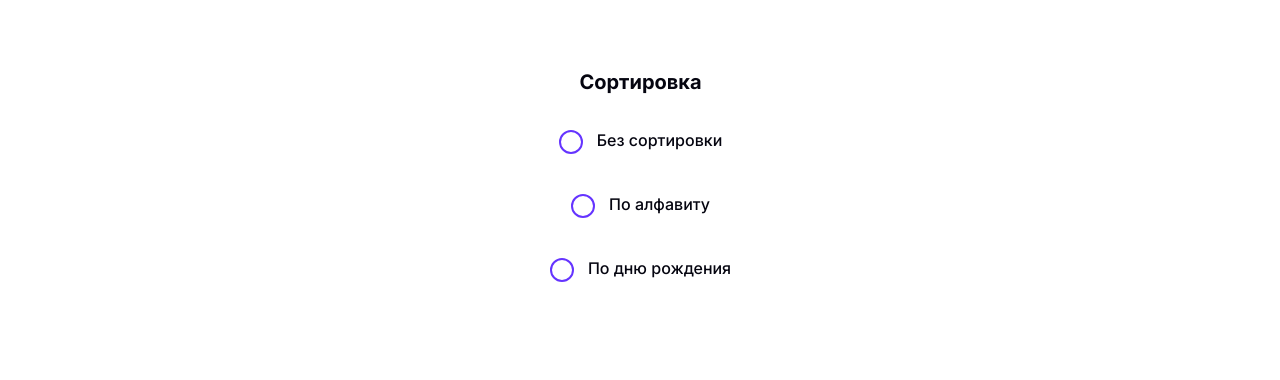
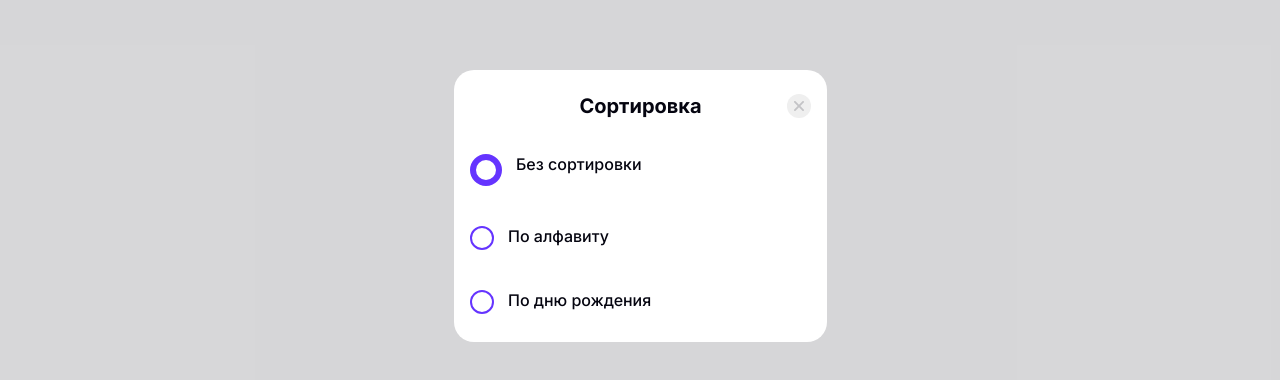
Before and after one commit to MrSergeySavenko/company-people-datatable, a React (Create React App) app: page / in a window 1280 px wide. Both pictures are taken after a click on the button 1241 px from the left and 98 px from the top of the page. Shown: the part 210-590 px from the top of the page. Built offline with nearby package versions, Linux system fonts and the light colour scheme; no server answers.

Commit message:
Сделал поиск, пока не работает при поиске переключение сортировок, надо поменять два экшена для исправной работы

```diff
--- a/src/__data__/store/reducers/peopleData.ts
+++ b/src/__data__/store/reducers/peopleData.ts
@@ -1,5 +1,5 @@
 import { createSlice, Draft, PayloadAction } from '@reduxjs/toolkit';
-import { IData, IDataState } from '../../models/coPeopleDataModels';
+import { IData, IDataState, IItemsData } from '../../models/coPeopleDataModels';
 
 const initialState: IDataState = {
     data: null,
@@ -24,6 +24,13 @@ const initialState: IDataState = {
     window: false,
     sortingName: 'all',
     sortData: null,
+    activeSorting: '',
+    sortingArray: [
+        { type: '', text: 'Без сортировки' },
+        { type: 'name', text: 'По алфавиту' },
+        { type: 'date', text: 'По дню рождения' },
+    ],
+    inputQuery: '',
 };
 
 export const peopleDataSlice = createSlice({
@@ -38,6 +45,9 @@ export const peopleDataSlice = createSlice({
         },
         dataFetchSuccess(state: Draft<IDataState>, action: PayloadAction<IData>) {
             return { ...state, isLoading: false, data: action.payload };
+        },
+        dataSerch(state, action: PayloadAction<IData>) {
+            return { ...state, data: action.payload };
         },
         getActiveId(state, action: PayloadAction<number>) {
             return { ...state, activeId: action.payload };
@@ -73,6 +83,12 @@ export const peopleDataSlice = createSlice({
         changeSortWindow(state: Draft<IDataState>) {
             return { ...state, window: !state.window };
         },
+        changeData(state, action: PayloadAction<string>) {
+            return { ...state, activeSorting: action.payload };
+        },
+        setQuery(state, action: PayloadAction<string>) {
+            return { ...state, inputQuery: action.payload };
+        },
     },
 });
 
--- /dev/null
+++ b/src/components/ModalSortChanger/ModalSortChanger.style.ts
@@ -0,0 +1,32 @@
+import styled from '@emotion/styled';
+
+export const SSortWrapper = styled('div')(() => ({
+    display: 'flex',
+    flexDirection: 'row',
+    marginBottom: '40px',
+
+    '&:last-child': {
+        marginBottom: '0',
+    },
+}));
+
+interface SIProp {
+    activeType: boolean;
+}
+
+export const SCercal = styled('div')(({ activeType }: SIProp) => ({
+    width: '20px',
+    height: '20px',
+    border: activeType ? '6px solid rgb(101, 52, 255);' : '2px solid rgb(101, 52, 255)',
+    borderRadius: '50%',
+    marginRight: '14px',
+}));
+
+export const SText = styled('p')(() => ({
+    color: 'rgb(5, 5, 16)',
+    fontFamily: 'Inter',
+    fontSize: '16px',
+    fontWeight: '500',
+    lineHeight: '20px',
+    letterSpacing: '0px',
+}));
--- /dev/null
+++ b/src/components/ModalSortChanger/ModalSortChanger.tsx
@@ -0,0 +1,27 @@
+import React from 'react';
+import { SCercal, SSortWrapper, SText } from './ModalSortChanger.style';
+import { useDispatch } from 'react-redux';
+import { peopleDataSlice } from '../../__data__/store/reducers';
+
+interface IProps {
+    children: string;
+    activeType: boolean;
+    type: string;
+}
+
+export const ModalSortChanger: React.FC<IProps> = ({ children, activeType, type }) => {
+    const dispatch = useDispatch();
+
+    const activateSorting = () => {
+        if (!activeType) {
+            return dispatch(peopleDataSlice.actions.changeData(type));
+        }
+    };
+
+    return (
+        <SSortWrapper onClick={activateSorting}>
+            <SCercal activeType={activeType} />
+            <SText>{children}</SText>
+        </SSortWrapper>
+    );
+};
--- a/src/components/ModalWindow/ModalWindow.module.scss
+++ b/src/components/ModalWindow/ModalWindow.module.scss
@@ -1,7 +1,14 @@
+.allWrapper {
+    position: absolute;
+    width: 100vw;
+    height: 100vh;
+    background-color: rgba(5, 5, 16, 0.16);
+}
+
 .wrapper {
     position: absolute;
     width: 341px;
-    padding: 0 16px;
+    padding: 24px 16px 28px 16px;
     display: flex;
     flex-direction: column;
     justify-content: center;
@@ -14,9 +21,12 @@
 }
 
 .headerWrapper {
+    position: relative;
     display: flex;
     flex-direction: row;
     margin-bottom: 36px;
+    width: 100%;
+    justify-content: center;
 }
 
 .header {
@@ -25,6 +35,28 @@
     font-size: 20px;
     font-weight: 600;
     line-height: 24px;
+}
+
+.closeButton {
+    position: absolute;
+    width: 24px;
+    height: 24px;
+    border-radius: 12px;
+    display: flex;
+    justify-content: center;
+    align-items: center;
+    background-image: url('../../../public/CloseImg.svg');
+    background-repeat: no-repeat;
+    background-position: center;
+    right: 0;
+    border: none;
+}
+
+.allSortingWrapper {
+    width: 100%;
+    display: flex;
+    flex-direction: column;
+    justify-content: flex-start;
 }
 
 .sortWrapper {
--- a/src/components/ModalWindow/ModalWindow.tsx
+++ b/src/components/ModalWindow/ModalWindow.tsx
@@ -1,23 +1,41 @@
-import React from 'react';
+import React, { useState } from 'react';
 import styles from './ModalWindow.module.scss';
+import { useDispatch, useSelector } from 'react-redux';
+import { RootState } from '../../__data__/store/store';
+import { peopleDataSlice } from '../../__data__/store/reducers';
+import { ModalSortChanger } from '../ModalSortChanger/ModalSortChanger';
+import { ITypeOfSort } from '../../__data__/models/coPeopleDataModels';
 
 export const ModalWindow: React.FC = () => {
+    const { window, activeSorting, sortingArray } = useSelector((state: RootState) => state.coPeopleData);
+
+    const getActiveType = (type: string) => (type === activeSorting ? true : false);
+
+    const renderTypeOfSorting = () =>
+        sortingArray.map((typeItem: ITypeOfSort) => {
+            return (
+                <ModalSortChanger type={typeItem.type} activeType={getActiveType(typeItem.type)}>
+                    {typeItem.text}
+                </ModalSortChanger>
+            );
+        });
+
+    const dispatch = useDispatch();
+
     return (
-        <div className={styles.wrapper}>
-            <div className={styles.headerWrapper}>
-                <p className={styles.header}>Сортировка</p>
-            </div>
-            <div className={styles.sortWrapper}>
-                <div className={styles.cercal} />
-                <p className={styles.text}>Без сортировки</p>
-            </div>
-            <div className={styles.sortWrapper}>
-                <div className={styles.cercal} />
-                <p className={styles.text}>По алфавиту</p>
-            </div>
-            <div className={styles.sortWrapper}>
-                <div className={styles.cercal} />
-                <p className={styles.text}>По дню рождения</p>
+        <div
+            className={styles.allWrapper}
+            onClick={() => dispatch(peopleDataSlice.actions.changeSortWindow())}
+        >
+            <div className={styles.wrapper} onClick={(e) => e.stopPropagation()}>
+                <div className={styles.headerWrapper}>
+                    <p className={styles.header}>Сортировка</p>
+                    <button
+                        className={styles.closeButton}
+                        onClick={() => dispatch(peopleDataSlice.actions.changeSortWindow())}
+                    />
+                </div>
+                <div className={styles.allSortingWrapper}>{renderTypeOfSorting()}</div>
             </div>
         </div>
     );
--- a/src/components/PeopleInfoBlok/PeopleInfoBlok.tsx
+++ b/src/components/PeopleInfoBlok/PeopleInfoBlok.tsx
@@ -6,9 +6,48 @@ import { PepleInfoItem } from '../PeopleInfoItem/PeopleInfoItem';
 import styles from './PeopleInfoBlock.module.scss';
 
 export const PepleInfoBlok: React.FC = () => {
-    const { data, sortData } = useSelector((state: RootState) => state.coPeopleData);
+    const { data, sortData, inputQuery } = useSelector((state: RootState) => state.coPeopleData);
+
+    const findInObj = (query: string) => {
+        const arr: any = [];
+        let counter = 0;
+        data?.items.forEach((item: IItemsData) => {
+            counter = 1;
+            Object.values(item).map((strItem: string) => {
+                if (
+                    strItem !== ('true' || 'false') &&
+                    typeof strItem === 'string' &&
+                    strItem.length < 15 &&
+                    counter === 1
+                ) {
+                    if (strItem?.indexOf(query) !== -1 || undefined) {
+                        counter = 0;
+                        arr.push(item);
+                    }
+                }
+            });
+        });
+        console.log(arr);
+        return arr;
+    };
+
+    useEffect(() => {
+        findInObj(inputQuery);
+    }, [inputQuery]);
 
     const peopleRender = () => {
+        if (inputQuery.length > 0) {
+            return findInObj(inputQuery)?.map((item: IItemsData) => {
+                return (
+                    <PepleInfoItem
+                        url={item.avatarUrl}
+                        firstName={item.firstName}
+                        lastName={item.lastName}
+                        position={item.department}
+                    />
+                );
+            });
+        }
         if (sortData?.length !== 0 && sortData !== null) {
             return sortData?.map((item: IItemsData) => {
                 return (
--- a/src/components/SearchBlock/SearchBlok.tsx
+++ b/src/components/SearchBlock/SearchBlok.tsx
@@ -1,17 +1,41 @@
-import React from 'react';
+import React, { useEffect, useRef, useState } from 'react';
 import styles from './SearchBlok.module.scss';
 import { useDispatch, useSelector } from 'react-redux';
 import { peopleDataSlice } from '../../__data__/store/reducers';
 import { RootState } from '../../__data__/store/store';
 
 export const SerchBlock: React.FC = () => {
-    const { window } = useSelector((state: RootState) => state.coPeopleData);
+    const { window, inputQuery } = useSelector((state: RootState) => state.coPeopleData);
+
+    const [input, setInput] = useState('');
+    const [activeInput, setActiveInput] = useState(false);
+
     const dispatch = useDispatch();
+
+    const inputRef = useRef(null);
+
+    const findPeple = (e: any) => {
+        setInput(e.target.value);
+        dispatch(peopleDataSlice.actions.setQuery(e.target.value));
+        console.log(inputQuery);
+    };
+
+    // useEffect(() => {
+    //     const onClick = (e) => {if (inputRef !== null){inputRef.current.contains(e.target)}  || console.log('клик вне компонента')};
+    //     document.addEventListener('click', onClick);
+    //     return () => document.removeEventListener('click', onClick);
+    //   }, []);
 
     return (
         <div className={styles.wrapper}>
             <div className={styles.serchImg} />
-            <input className={styles.input} placeholder='Введите тег, имя, почту...' />
+            <input
+                className={styles.input}
+                ref={inputRef}
+                value={input}
+                onChange={(e: any) => findPeple(e)}
+                placeholder='Введите тег, имя, почту...'
+            />
             <button
                 className={styles.burgerMenu}
                 onClick={() => {
--- a/src/pages/Main/Main.tsx
+++ b/src/pages/Main/Main.tsx
@@ -1,4 +1,4 @@
-import React, { useEffect } from 'react';
+import React, { useEffect, useState } from 'react';
 import styles from './Main.module.scss';
 import { TextAria } from '../../components/TextArea/TextArea';
 import { SerchBlock } from '../../components/SearchBlock/SearchBlok';
```
Also changed, not shown: src/__data__/models/coPeopleDataModels.ts (+8 -0 lines), src/__data__/utils/utils.ts (added, +24 -0 lines), public/CloseImg.svg (added).
